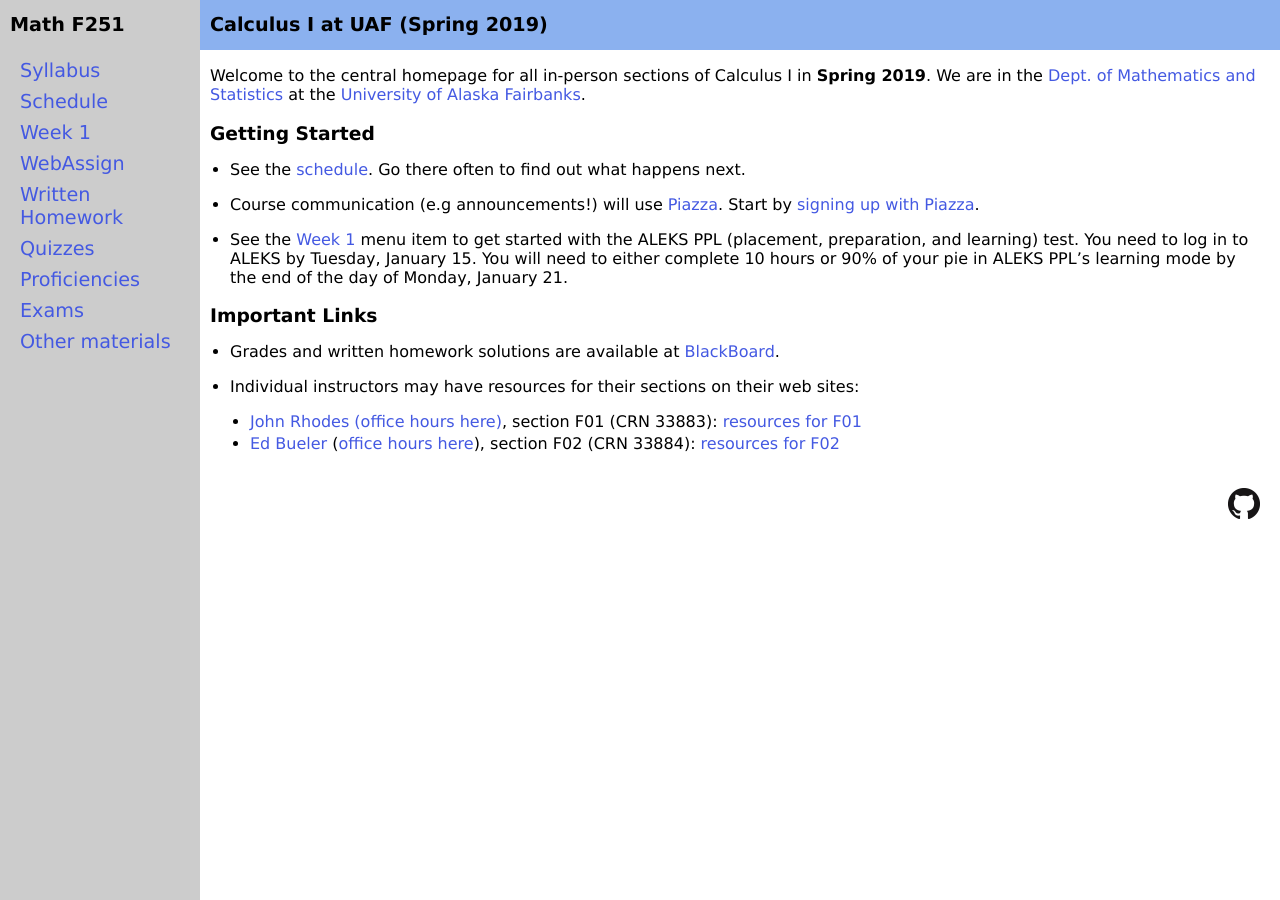
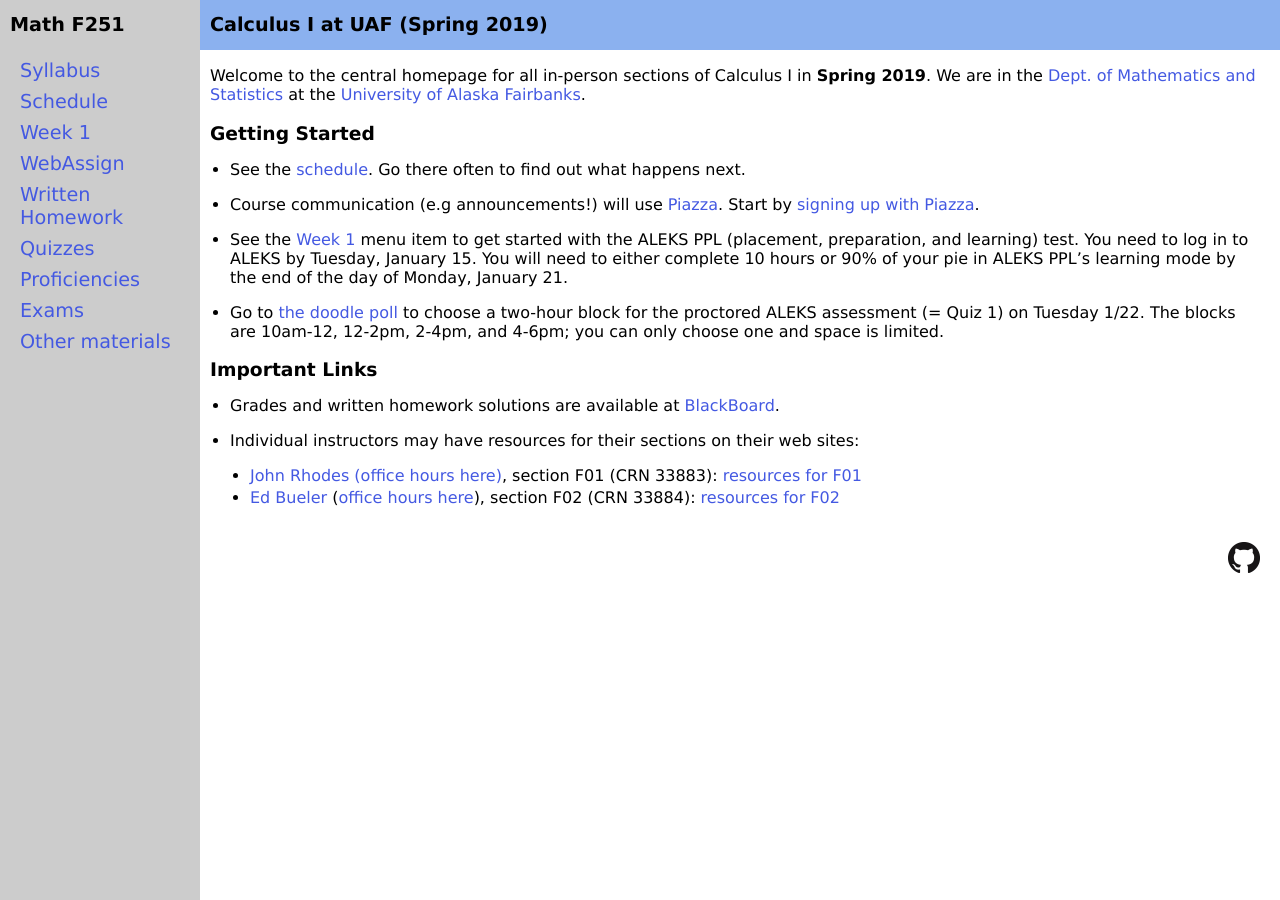
Before and after one commit to uaf-math/calc1, a Jekyll site: the page built from index.md, in a window 1280 px wide. Built offline with Jekyll 4.4.1, drawn with Linux system fonts in a browser that asks for light colours.

Commit message:
add a link to the poll under getting started

```diff
--- a/index.md
+++ b/index.md
@@ -13,6 +13,8 @@
 
 * See the [Week 1](week1) menu item to get started with the ALEKS PPL (placement, preparation, and learning) test.  You need to log in to ALEKS by Tuesday, January 15.  You will need to either complete 10 hours or 90% of your pie in ALEKS PPL's learning mode by the end of the day of Monday, January 21.
 
+* Go to [the doodle poll](https://doodle.com/poll/cr28umftgm2be6f5) to choose a two-hour block for the proctored ALEKS assessment (= Quiz 1) on Tuesday 1/22.  The blocks are 10am-12, 12-2pm, 2-4pm, and 4-6pm; you can only choose one and space is limited.
+
 ### Important Links
 
 * Grades and written homework solutions are available at [BlackBoard](https://classes.alaska.edu).
```
